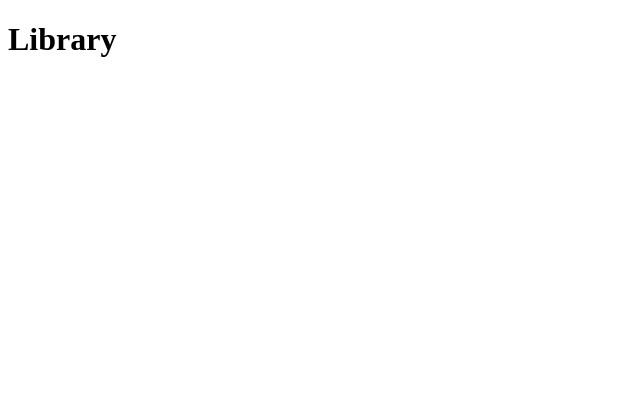
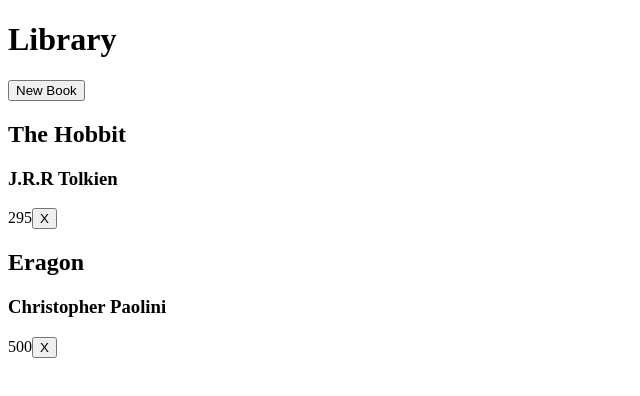
Before and after one commit to JasonDorr/library_app, a plain HTML site: page index.html in a window 1280 px wide. Shown: the whole page, without its empty margins (0-640 px from the left). Drawn offline with Linux system fonts and the light colour scheme.

Commit message:
refactored addCard() logic added delete button.

```diff
--- a/index.html
+++ b/index.html
@@ -7,7 +7,9 @@
     <title>Document</title>
   </head>
   <body>
-    <h1>Library</h1>
+    <header id="header">
+      <h1>Library</h1>
+    </header>
     <div class="container"></div>
     <script src="/index.js"></script>
   </body>
--- a/index.js
+++ b/index.js
@@ -1,4 +1,13 @@
 let library = [];
+
+const container = document.querySelector(".container");
+const btn = document.createElement("button");
+const header = document.querySelector("#header");
+let bookIndex;
+
+btn.setAttribute("id", "bookBtn");
+btn.innerText = "New Book";
+header.appendChild(btn);
 
 function Book(title, author, pages, read) {
   this.title = title;
@@ -9,12 +18,6 @@ function Book(title, author, pages, read) {
     return `${this.title} by ${this.author}, ${this.pages} pages, ${this.read}`;
   };
 }
-
-const addBookToLibrary = (book) => {
-  library.push(book);
-};
-
-const container = document.querySelector(".container");
 
 const theHobbit = new Book(
   "The Hobbit",
@@ -30,14 +33,29 @@ const eragon = new Book(
   "I have read this."
 );
 
+const addBookToLibrary = (book) => {
+  library.push(book);
+};
+
 addBookToLibrary(theHobbit);
 addBookToLibrary(eragon);
 
+const createE = (e, c, attr, name) => {
+  const newElement = document.createElement(e);
+  newElement.classList.add(c);
+  newElement.setAttribute(attr, name);
+  return newElement;
+};
+
 const addCard = () => {
   library.forEach((book) => {
-    const div = document.createElement("div");
+    bookIndex = library.indexOf(book);
+    const div = createE("div", "card", "data-index", bookIndex);
     container.appendChild(div);
-    div.className = "card";
     div.innerHTML = `<h2 class = "title">${book.title}</h2> <h3>${book.author}</h3> <span>${book.pages}</span>`;
+    const delBtn = createE("button", "delBtn", "data-type", "delBtn");
+    div.appendChild(delBtn);
+    delBtn.innerText = "X";
   });
 };
+addCard();
```
